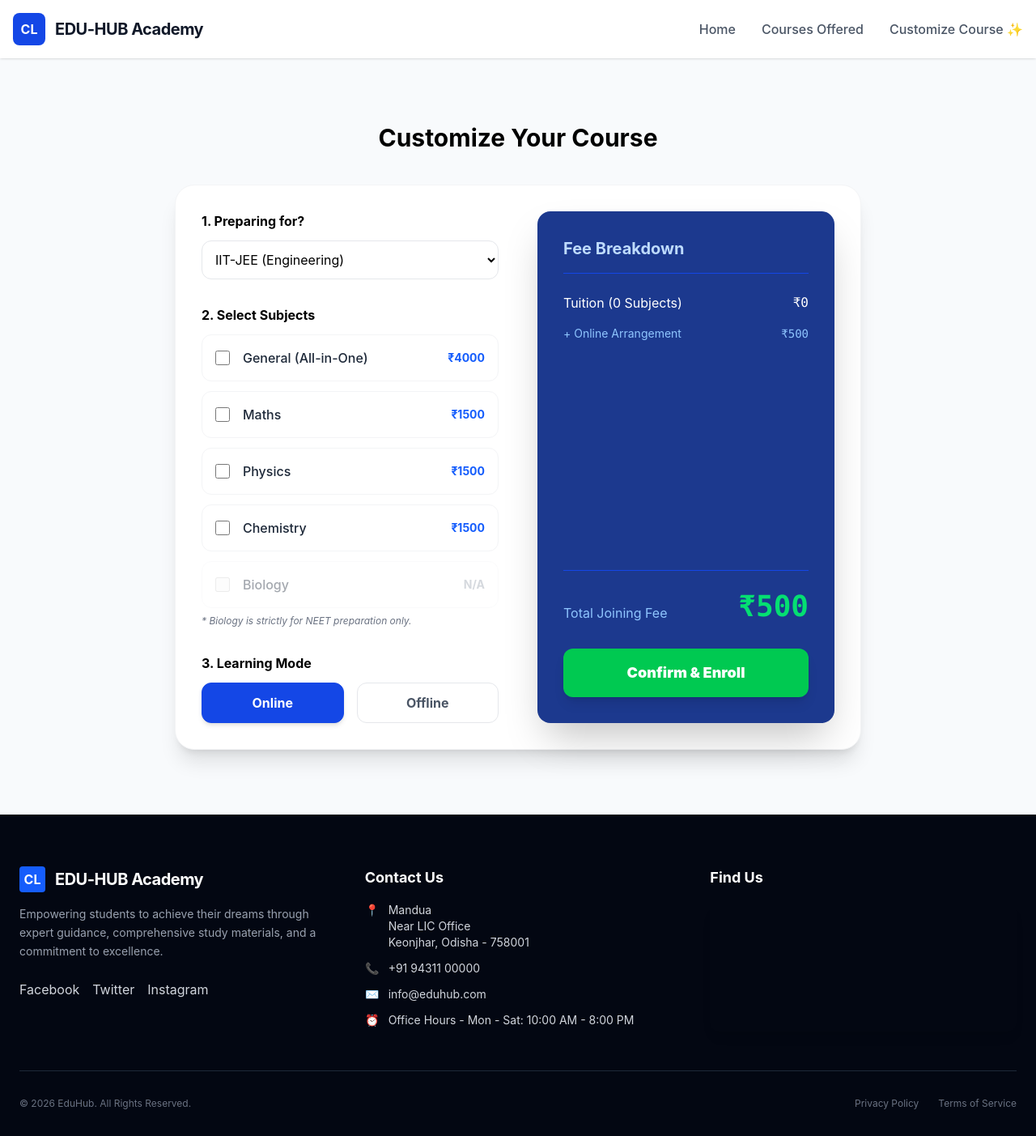
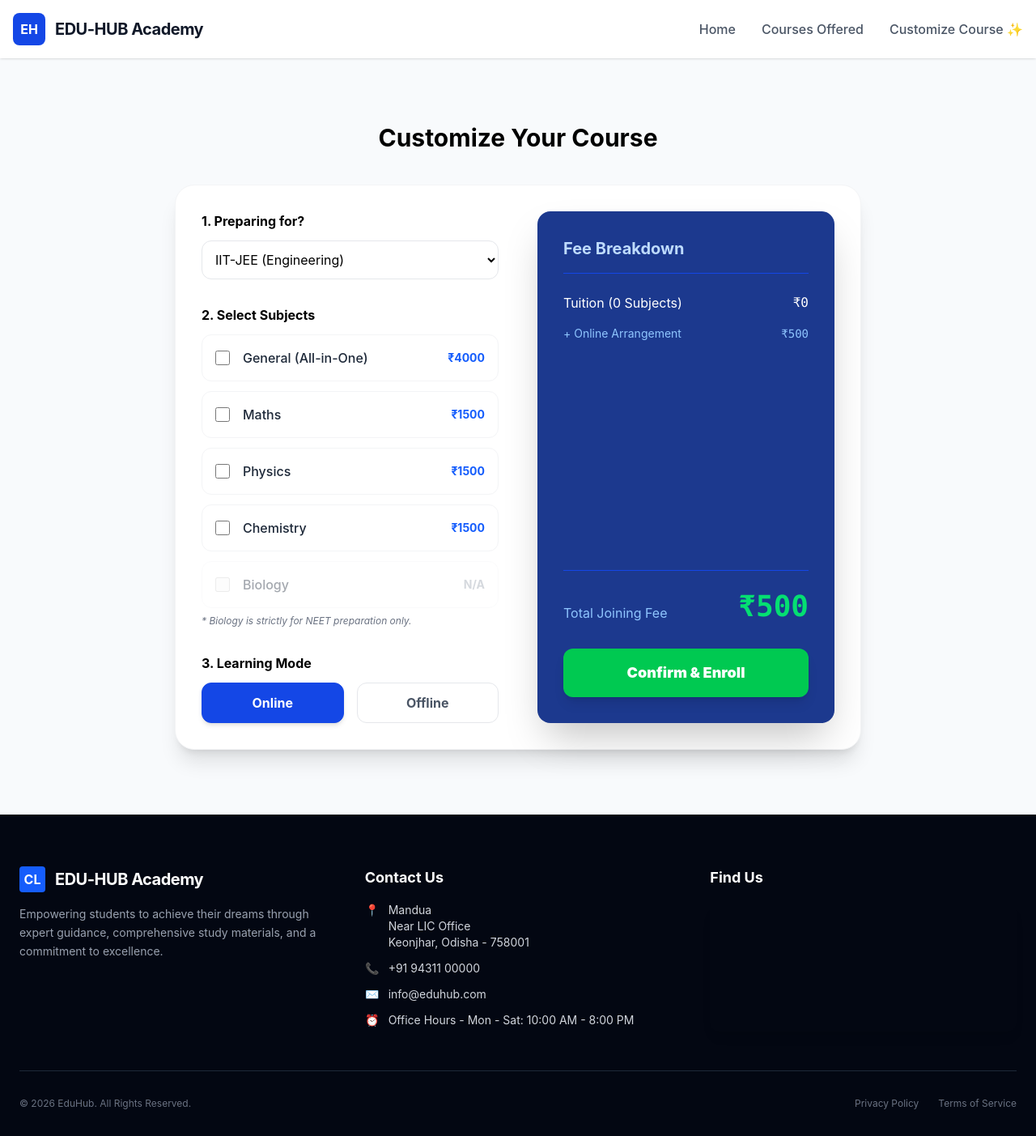
Before and after one commit to CoderKanha47/career-launcher, a React (Vite) app: page /customize in a window 1280 px wide. Shown: the whole page at 81% size. Built offline with nearby package versions, Linux system fonts and the light colour scheme; grey boxes are pictures that could not be loaded.

Commit message:
Logo Updation from CL to EH

```diff
--- a/src/App.jsx
+++ b/src/App.jsx
@@ -19,7 +19,7 @@ const Header = () => (
   <header className="sticky top-0 z-50 bg-white shadow-sm">
     <nav className="container mx-auto flex items-center justify-between p-4">
       <Link to="/" className="flex items-center gap-3">
-        <div className="h-10 w-10 bg-blue-700 rounded-lg flex items-center justify-center text-white font-bold">CL</div>
+        <div className="h-10 w-10 bg-blue-700 rounded-lg flex items-center justify-center text-white font-bold">EH</div>
         <span className="text-xl font-bold tracking-tight text-gray-900">EDU-HUB Academy </span>
       </Link>
       <ul className="hidden md:flex gap-8 font-medium text-gray-600">
@@ -343,9 +343,9 @@ const Footer = () => (
           </p>
           <div className="flex gap-4 pt-2">
             {/* Replace # with actual social links */}
-            <a href="#" className="hover:text-blue-500 transition-colors">Facebook</a>
+            {/* <a href="#" className="hover:text-blue-500 transition-colors">Facebook</a>
             <a href="#" className="hover:text-blue-400 transition-colors">Twitter</a>
-            <a href="#" className="hover:text-pink-500 transition-colors">Instagram</a>
+            <a href="#" className="hover:text-pink-500 transition-colors">Instagram</a> */}
           </div>
         </div>
 
```
